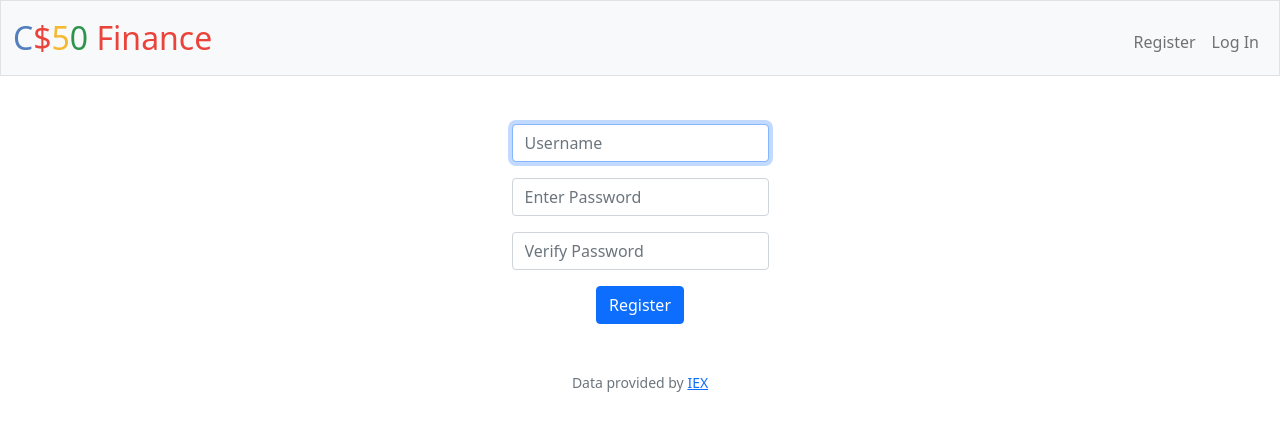
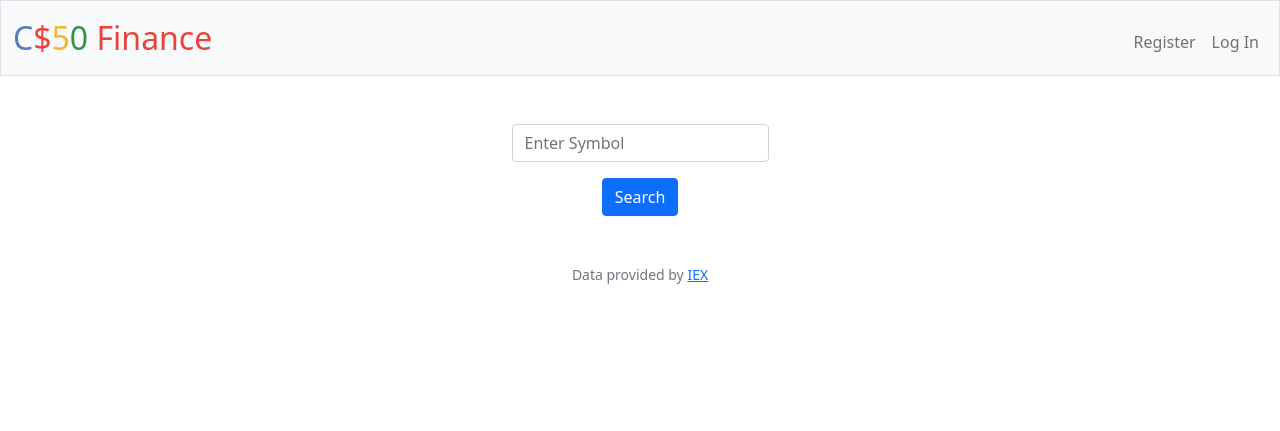
Before and after one commit to Viktor4eto/CS50x, a Flask app: template finance/templates/quote.html in a window 1280 px wide. Shown: the top 431 px of the page. Run offline with Flask 3, Linux system fonts and the light colour scheme; the template is opened without the code that fills it, so the values that code supplies are empty; some libraries are stand-ins or nearby versions.

Commit message:
Tue, Aug 22, 2023, 4:47 PM +03:00

```diff
--- a/finance/app.py
+++ b/finance/app.py
@@ -104,8 +104,8 @@ def logout():
 def quote():
     """Get stock quote."""
     if request.method == "GET":
-        return render_template("quote.hmtl")
-    return apology("TODO")
+        return render_template("quote.html")
+    #return apology("TODO")
 
 
 @app.route("/register", methods=["GET", "POST"])
--- a/finance/templates/quote.html
+++ b/finance/templates/quote.html
@@ -6,15 +6,11 @@
 
 {% block main %}
     <form action="/register" method="post">
+
         <div class="mb-3">
-            <input autocomplete="off" autofocus class="form-control mx-auto w-auto" id="username" name="username" placeholder="Username" type="text">
+            <input class="form-control mx-auto w-auto" id="symbol-search" name="symbol-search" placeholder="Enter Symbol" type="password">
         </div>
-        <div class="mb-3">
-            <input class="form-control mx-auto w-auto" id="password" name="password" placeholder="Enter Password" type="password">
-        </div>
-        <div class="mb-3">
-            <input class="form-control mx-auto w-auto" id="password_confirm" name="verify-password" placeholder="Verify Password" type="password">
-        </div>
-        <button class="btn btn-primary" type="submit">Register</button>
+
+        <button class="btn btn-primary" type="submit">Search</button>
     </form>
 {% endblock %}
```
